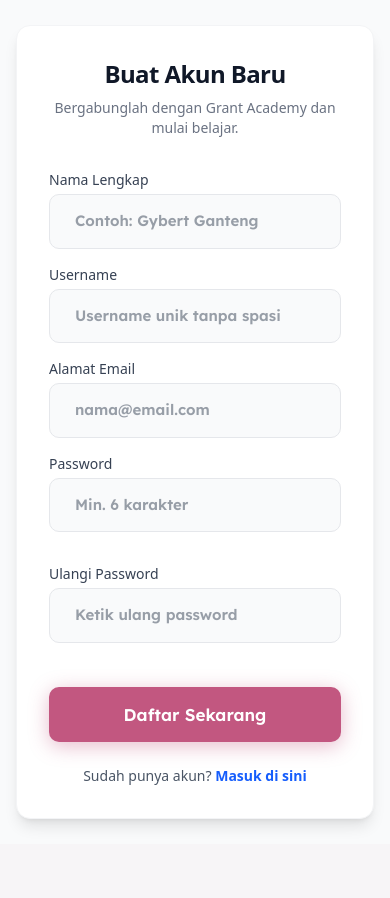
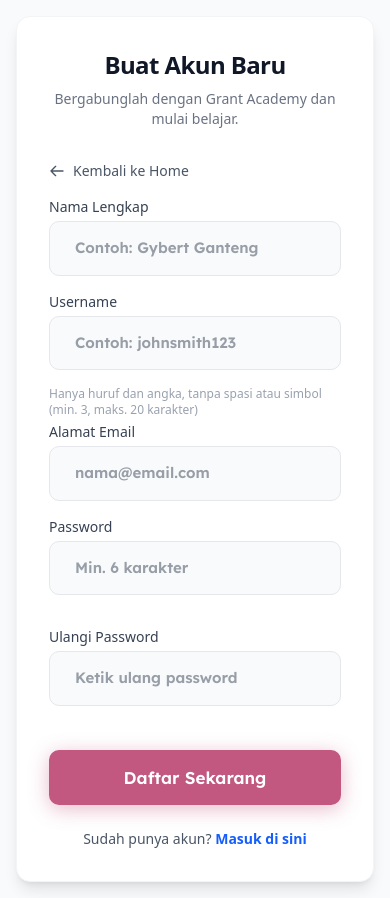
Before and after one commit to efpewe/grant-academy-uas, a React (Vite) app: page /register in a window 390 px wide. Before the commit the page ends 844 px from the top, so only its background shows below. Built offline with nearby package versions, Linux system fonts and the light colour scheme.

Commit message:
dashboard sidebar responsive

```diff
--- a/src/pages/Login.tsx
+++ b/src/pages/Login.tsx
@@ -91,6 +91,27 @@ export default function Login() {
       footerLink="/register"
       footerLinkText="Daftar Sekarang"
     >
+      {/* Back to Home Button */}
+      <a
+        href="/"
+        className="inline-flex items-center gap-2 text-sm text-gray-600 hover:text-primary transition-colors mb-4 group"
+      >
+        <svg
+          className="w-4 h-4 group-hover:-translate-x-1 transition-transform"
+          fill="none"
+          stroke="currentColor"
+          viewBox="0 0 24 24"
+        >
+          <path
+            strokeLinecap="round"
+            strokeLinejoin="round"
+            strokeWidth={2}
+            d="M10 19l-7-7m0 0l7-7m-7 7h18"
+          />
+        </svg>
+        Kembali ke Home
+      </a>
+
       {error && (
         <div className="mb-4 p-3 bg-red-50 text-red-600 rounded-md text-sm border border-red-100 flex items-center">
           <svg className="w-5 h-5 mr-2" fill="currentColor" viewBox="0 0 20 20">
--- a/src/pages/Register.tsx
+++ b/src/pages/Register.tsx
@@ -1,31 +1,46 @@
-import React, { useState } from 'react';
-import { Link } from 'react-router-dom';
-import { authService } from '../services/auth.service';
+import React, { useState } from "react";
+import { Link } from "react-router-dom";
+import { authService } from "../services/auth.service";
 
-import AuthLayout from '../components/templates/AuthLayout';
-import FormGroup from '../components/molecules/FormGroup';
-import Button from '../components/atoms/Button';
+import AuthLayout from "../components/templates/AuthLayout";
+import FormGroup from "../components/molecules/FormGroup";
+import Button from "../components/atoms/Button";
 
 export default function Register() {
   const [formData, setFormData] = useState({
-    fullName: '',
-    username: '',
-    email: '',
-    password: '',
-    confirmPassword: ''
+    fullName: "",
+    username: "",
+    email: "",
+    password: "",
+    confirmPassword: "",
   });
 
   const [loading, setLoading] = useState(false);
-  const [error, setError] = useState('');
+  const [error, setError] = useState("");
   const [isSuccess, setIsSuccess] = useState(false);
+  const [usernameError, setUsernameError] = useState("");
 
   const handleChange = (e: React.ChangeEvent<HTMLInputElement>) => {
-    setFormData({ ...formData, [e.target.name]: e.target.value });
+    const { name, value } = e.target;
+
+    // Validasi username di frontend
+    if (name === "username") {
+      if (value && !/^[a-zA-Z0-9]*$/.test(value)) {
+        setUsernameError(
+          "Username hanya boleh huruf dan angka (tanpa spasi atau simbol)",
+        );
+        return; // Tidak update state jika invalid
+      } else {
+        setUsernameError("");
+      }
+    }
+
+    setFormData({ ...formData, [name]: value });
   };
 
   const handleSubmit = async (e: React.FormEvent) => {
     e.preventDefault();
-    setError('');
+    setError("");
     setLoading(true);
 
     if (formData.password !== formData.confirmPassword) {
@@ -53,15 +68,16 @@ export default function Register() {
           <div className="w-20 h-20 bg-green-100 text-green-500 rounded-full flex items-center justify-center mx-auto mb-6 text-4xl">
             ✉️
           </div>
-          <h2 className="text-2xl font-bold font-lexend text-gray-800 mb-2">Cek Email Anda!</h2>
+          <h2 className="text-2xl font-bold font-lexend text-gray-800 mb-2">
+            Cek Email Anda!
+          </h2>
           <p className="text-gray-600 mb-8 font-lexend">
-            Kami telah mengirimkan link aktivasi ke <strong>{formData.email}</strong>.<br/>
+            Kami telah mengirimkan link aktivasi ke{" "}
+            <strong>{formData.email}</strong>.<br />
             Silakan klik link tersebut untuk mengaktifkan akun Anda.
           </p>
           <Link to="/login">
-            <Button className="w-full">
-              Kembali ke Login
-            </Button>
+            <Button className="w-full">Kembali ke Login</Button>
           </Link>
         </div>
       </AuthLayout>
@@ -76,6 +92,27 @@ export default function Register() {
       footerLink="/login"
       footerLinkText="Masuk di sini"
     >
+      {/* Back to Home Button */}
+      <a
+        href="/"
+        className="inline-flex items-center gap-2 text-sm text-gray-600 hover:text-primary transition-colors mb-4 group"
+      >
+        <svg
+          className="w-4 h-4 group-hover:-translate-x-1 transition-transform"
+          fill="none"
+          stroke="currentColor"
+          viewBox="0 0 24 24"
+        >
+          <path
+            strokeLinecap="round"
+            strokeLinejoin="round"
+            strokeWidth={2}
+            d="M10 19l-7-7m0 0l7-7m-7 7h18"
+          />
+        </svg>
+        Kembali ke Home
+      </a>
+
       {error && (
         <div className="mb-6 p-4 bg-red-50 text-red-600 border border-red-100 rounded-lg text-sm font-lexend flex items-center">
           ⚠️ <span className="ml-2">{error}</span>
@@ -83,7 +120,6 @@ export default function Register() {
       )}
 
       <form onSubmit={handleSubmit} className="space-y-1">
-
         <FormGroup
           label="Nama Lengkap"
           name="fullName"
@@ -96,11 +132,18 @@ export default function Register() {
         <FormGroup
           label="Username"
           name="username"
-          placeholder="Username unik tanpa spasi"
+          placeholder="Contoh: johnsmith123"
           value={formData.username}
           onChange={handleChange}
           required
         />
+        {usernameError && (
+          <p className="text-red-500 text-xs mt-1 -mb-1">⚠️ {usernameError}</p>
+        )}
+        <p className="text-gray-400 text-xs mt-1">
+          Hanya huruf dan angka, tanpa spasi atau simbol (min. 3, maks. 20
+          karakter)
+        </p>
 
         <FormGroup
           label="Alamat Email"
@@ -134,12 +177,8 @@ export default function Register() {
         </div>
 
         <div className="pt-6">
-          <Button
-            type="submit"
-            className="w-full"
-            disabled={loading}
-          >
-            {loading ? 'Sedang Mendaftar...' : 'Daftar Sekarang'}
+          <Button type="submit" className="w-full" disabled={loading}>
+            {loading ? "Sedang Mendaftar..." : "Daftar Sekarang"}
           </Button>
         </div>
       </form>
```
